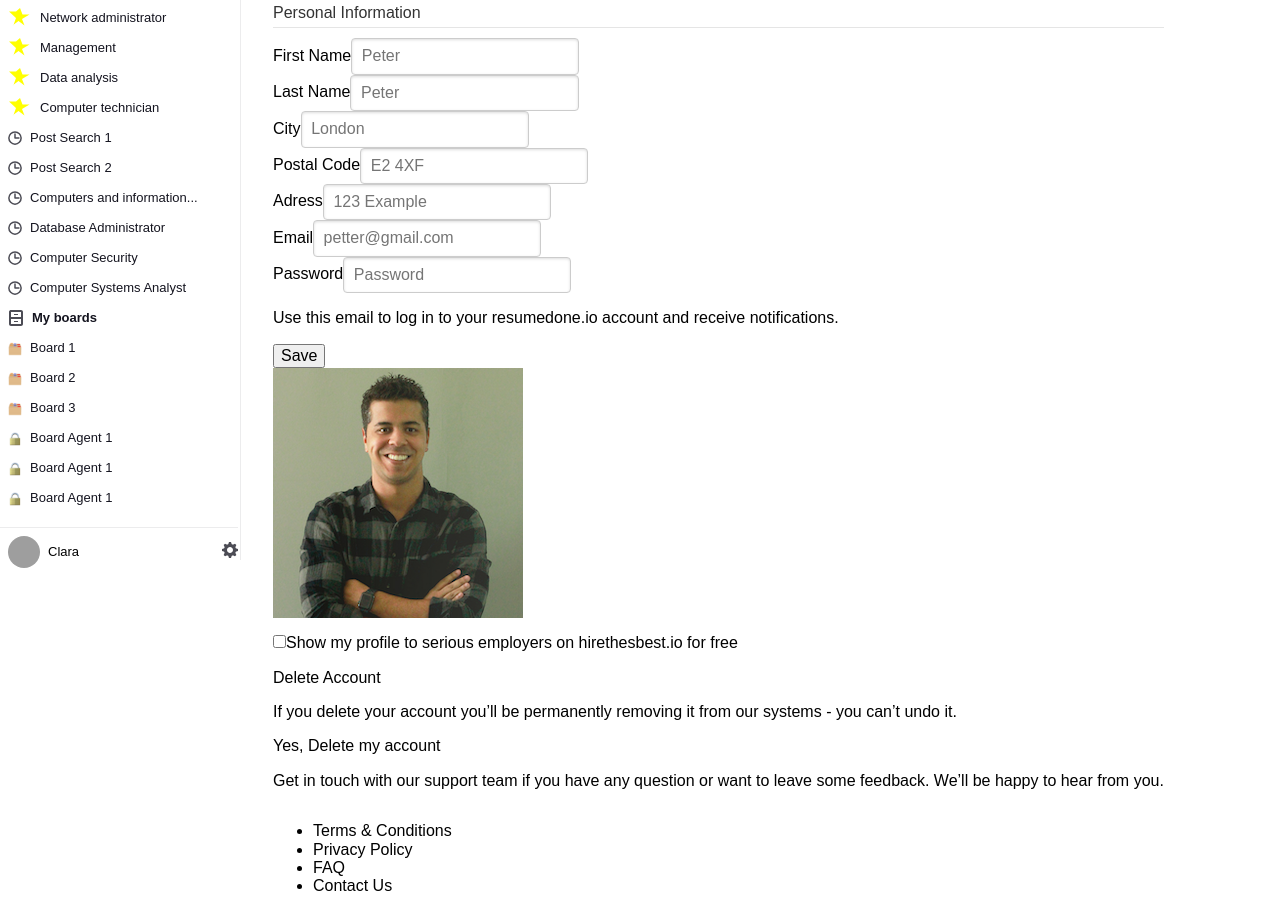
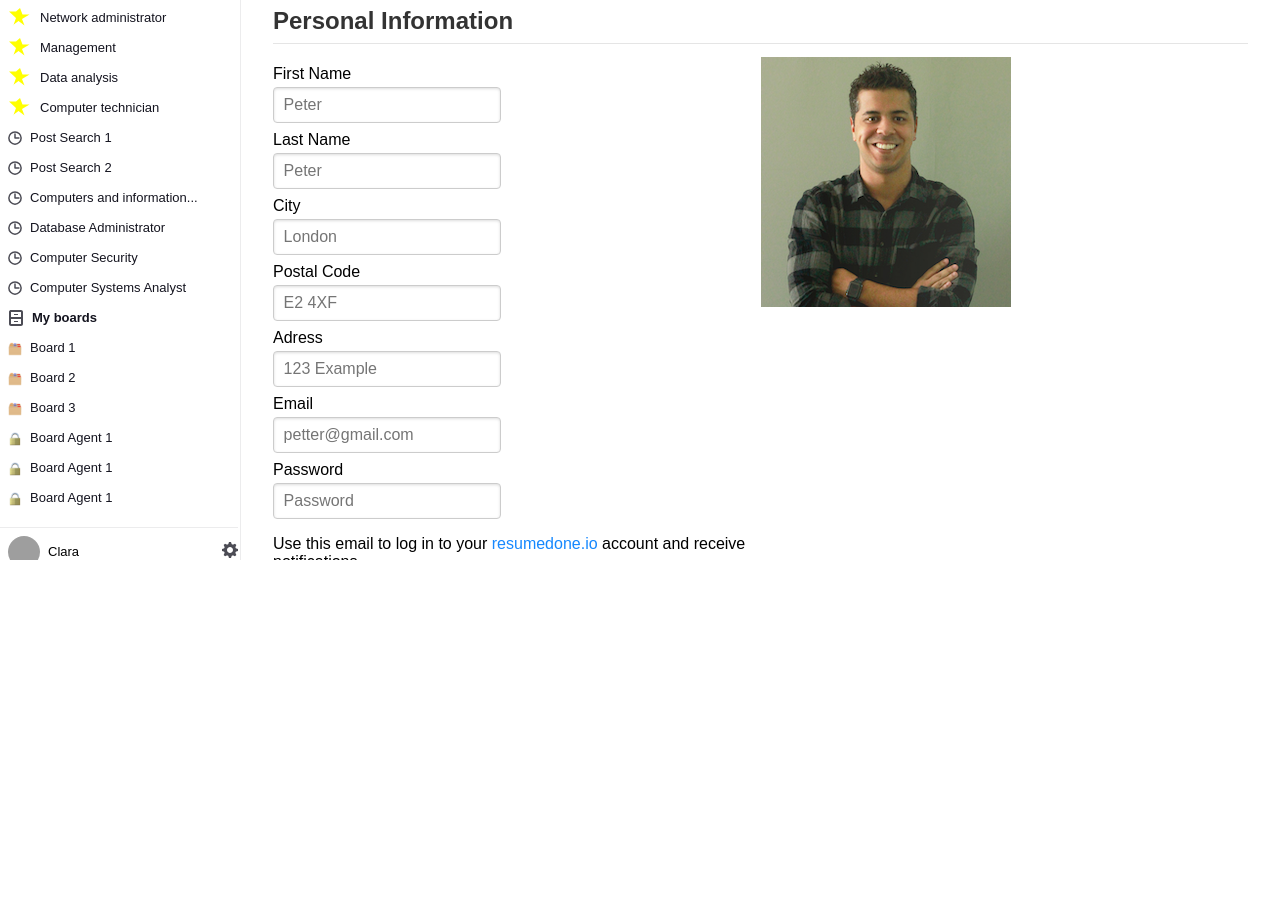
Before and after one commit to crystel1996/test-frontends, a React (Create React App) app in the folder front/: page / in a window 1280 px wide. Shown: the part 240-1152 px from the top of the page. After the commit the page ends 800 px from the top, so only its background shows below. Built offline with nearby package versions, Linux system fonts and the light colour scheme; grey boxes are pictures that could not be loaded.

Commit message:
fix overflow

```diff
--- a/front/src/Components/Information/Information.tsx
+++ b/front/src/Components/Information/Information.tsx
@@ -1,15 +1,16 @@
 import React, { FC } from 'react';
 import { InformationComponentInterface } from './interface';
 import profile_picture from './../../Assets/profile-picture.png'
+import style from './style.module.css'
 
 export const Information: FC<InformationComponentInterface> = () => {
 
     return <div>
         <form className="pure-form">
             <fieldset>
-                <legend>Personal Information</legend>
-                <div>
-                    <div>
+                <legend className={style.legendText}>Personal Information</legend>
+                <div className='pure-u-12-24'>
+                    <div className='pure-u-g'>
                         <div>
                             <label htmlFor='firstName'>First Name</label>
                             <input type="text" id="firstName" placeholder="Peter" />
@@ -46,13 +47,13 @@ export const Information: FC<InformationComponentInterface> = () => {
                         </div>
                     </div>
                     <div>
-                        <p>Use this email to log in to your <span>resumedone.io</span> account and receive notifications.</p>
+                        <p>Use this email to log in to your <span className={style.primary}>resumedone.io</span> account and receive notifications.</p>
                     </div>
                     <div>
-                        <button>Save</button>
+                        <button className='pure-button pure-button-primary button-large'>Save</button>
                     </div>
                 </div>
-                <div>
+                <div className='pure-u-12-24'>
                     <img src={profile_picture} alt="Profile picture" />
                 </div>
             </fieldset>
@@ -61,19 +62,19 @@ export const Information: FC<InformationComponentInterface> = () => {
         <div>
             <label htmlFor='check'>
                 <input type="checkbox" id="check" />
-                Show my profile to serious employers on <span>hirethesbest.io</span> for free
+                Show my profile to serious employers on <span className={style.primary}>hirethesbest.io</span> for free
             </label>
         </div>
 
         <div>
             <p>Delete Account</p>
             <p>If you delete your account you’ll be permanently removing it from our systems - you can’t undo it.</p>
-            <p>Yes, Delete my account</p>
+            <p className={style.error}>Yes, Delete my account</p>
         </div>
 
         <div>
             <p>
-                <span>Get in touch with our support team</span> if you have any question or want to leave some feedback.
+                <span className={style.primary}>Get in touch with our support team</span> if you have any question or want to leave some feedback.
 We’ll be happy to hear from you.</p>
         </div>
 
--- /dev/null
+++ b/front/src/Components/Information/style.module.css
@@ -0,0 +1,23 @@
+.legendText {
+    font-size: 24px;
+    font-style: normal;
+    font-weight: bold;
+    line-height: 30px;
+    color:  #14141F;
+}
+
+label {
+    display: block;
+}
+
+.button-large {
+    font-size: 110%;
+}
+
+.primary {
+    color: #1688FE;
+}
+
+.error {
+    color: var(--additional-colors-red, #F25773);
+}
--- a/front/src/Components/Main/style.module.css
+++ b/front/src/Components/Main/style.module.css
@@ -1,6 +1,8 @@
 .mainContent {
     max-height: 100vh;
+    width: 100%;
     padding: 32px;
     display: flex;
     flex-direction: column;
+    overflow-y: auto;
 }
--- a/front/src/Components/Premium/style.module.css
+++ b/front/src/Components/Premium/style.module.css
@@ -2,4 +2,5 @@
     max-height: 100vh;
     display: flex;
     flex-direction: row;
+    overflow: hidden;
 }
```
